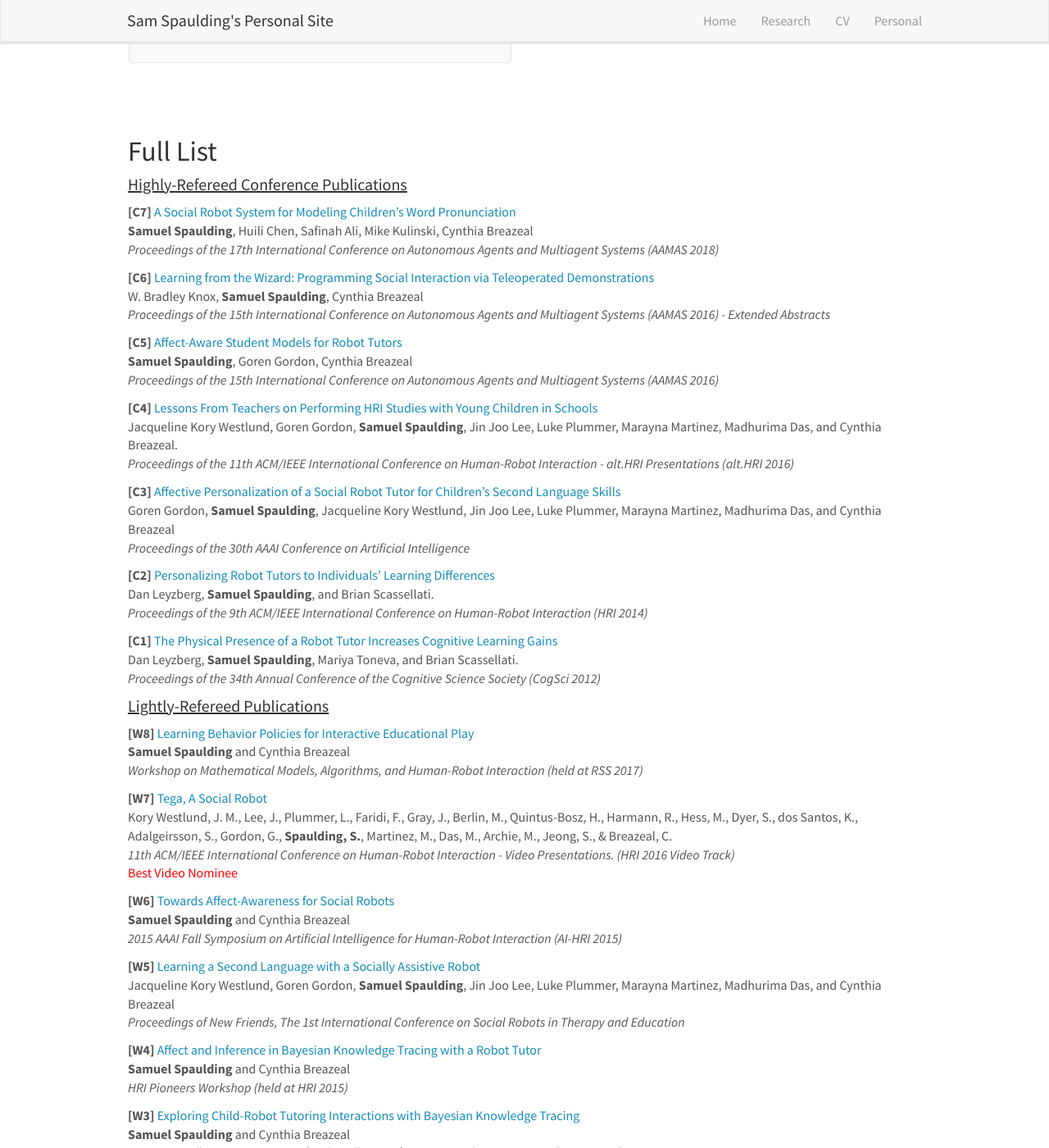
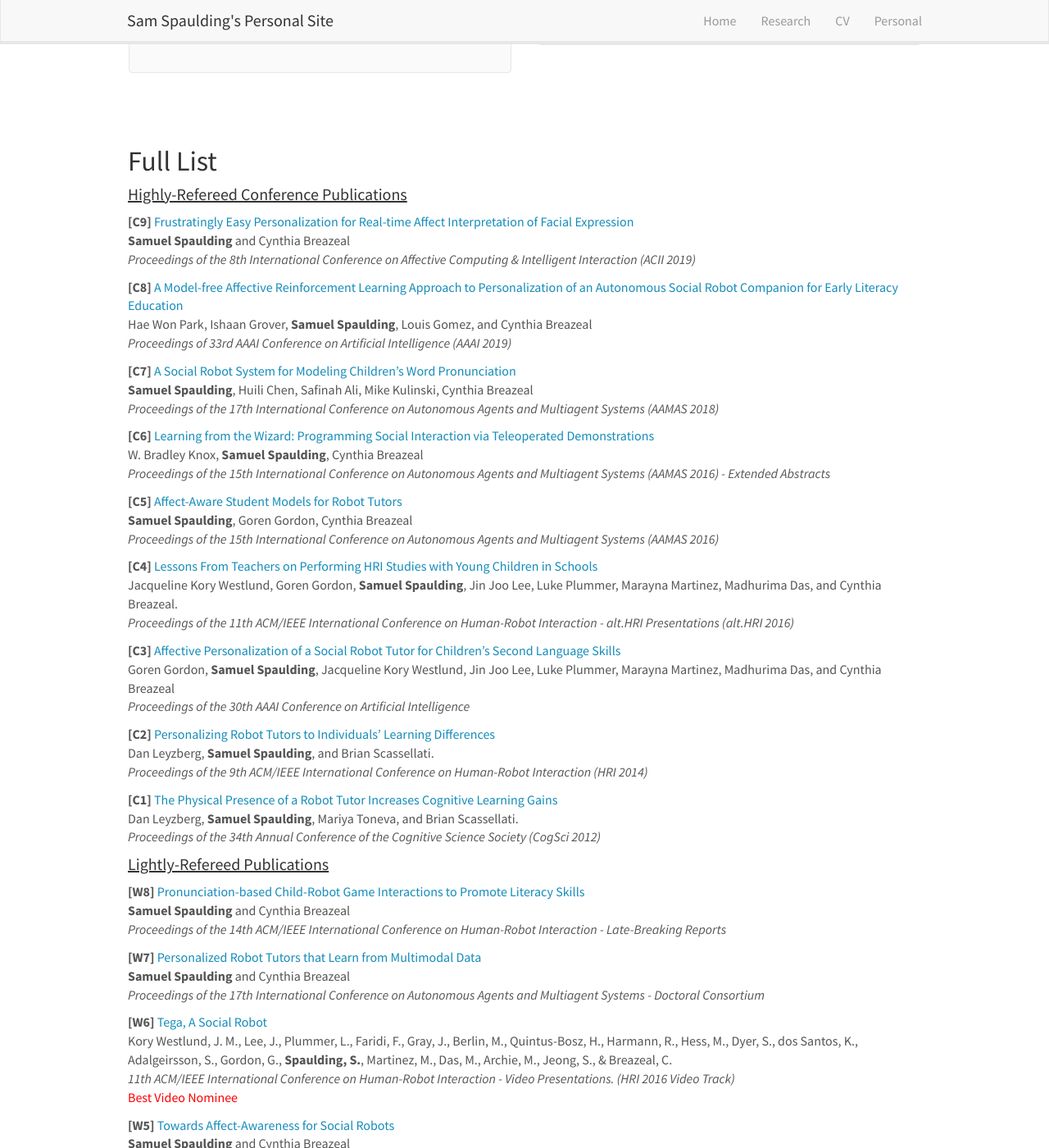
Before and after one commit to SamSpaulding/SamSpaulding.github.io, a Jekyll site: the page built from _pages/research.md, in a window 1280 px wide and 1400 px high, scrolled down 1687 px. Shown: the whole window at 82% size. Built offline with Jekyll 4.4.1, drawn with Linux system fonts in a browser that asks for light colours; some of the changed text lies outside the part shown.

Commit message:
added CRCS talk, ACII papers"

```diff
--- a/_data/news.yml
+++ b/_data/news.yml
@@ -1,3 +1,9 @@
+- date: March 6, 2020
+  headline: "I gave a talk at the <a href=https://crcs.seas.harvard.edu/event/workshop_ai_society>Workshop on AI for Social Impact</a> at the Harvard <a href=https://crcs.seas.harvard.edu/>Center for Research on Computation and Society</a>"
+  image: <br><img src='images/news_pics/crcs_header.png'>
+- date: Septermber 4, 2019
+  headline: "Traveled to Cambridge, UK for ACII 2019, where I presented work on <a href='resources/Spaulding_ACII_19.pdf'>Frustratingly Easy Personalization for Real-time Affect Interpretation of Facial Expression'</a>"
+  image: <br><img src='images/news_pics/acii_horiz.png' >
 - date: July 11, 2019
   headline: "I spoke (by video) on a panel at the <a href=https://www.thechildrensmediaconference.com/blog/2019/07/11/55505/> Children's Media Conference </a> in Sheffield, UK!"
   image: <br><img src='images/news_pics/TCMC_horiz.jpg'>
--- a/_data/pub_list.yml
+++ b/_data/pub_list.yml
@@ -1,3 +1,31 @@
+- title: "Frustratingly Easy Personalization for Real-time Affect Interpretation of Facial Expression"
+  code: C9
+  description: "We present an analysis of techniques for itnerpreting high-frequency affect data, and a simple method for personalized interpretation of facial expression data"
+  authors: <strong>Samuel Spaulding</strong> and Cynthia Breazeal
+  tag: affect
+  venue: Proceedings of the 8th International Conference on Affective Computing & Intelligent Interaction (ACII 2019)
+  venue_code: ACII 2019
+  year: 2019
+  link:
+    url: resources/Spaulding_ACII_19.pdf
+    display:  Here!
+  highlight: 1
+  news2:
+
+- title: "A Model-free Affective Reinforcement Learning Approach to Personalization of an Autonomous Social Robot Companion for Early Literacy Education"
+  code: C8
+  description: "We present results from a long-term, in-school study of personalized, affective storytelling social robot companion"
+  authors: Hae Won Park, Ishaan Grover, <strong>Samuel Spaulding</strong>, Louis Gomez, and Cynthia Breazeal
+  tag: modeling
+  venue: Proceedings of 33rd AAAI Conference on Artificial Intelligence (AAAI 2019)
+  venue_code: AAAI 2019
+  year: 2019
+  link:
+    url: resources/AAAI-19_Park_personalization.pdf
+    display:  Here!
+  highlight: 1
+  news2:
+
 - title: "A Social Robot System for Modeling Children's Word Pronunciation"
   code: C7
   description: "We present a system that autonomously engages children in educational play while modeling and assessing pronunciation ability via Gaussian Process Regression"
@@ -50,11 +78,10 @@
   link:
     url: resources/altHRI16_Lessons_Learned.pdf
     display: Broken Link
-  highlight: 1
+  highlight: 0
 
 - title: Affective Personalization of a Social Robot Tutor for Children's Second Language Skills
   code: C3
-  image: tega.png
   description: Robots that personalized their supportive behaviors to children's affective response were more able to keep the child engaged and happy over 8 weeks of interaction
   authors: Goren Gordon, <strong>Samuel Spaulding</strong>, Jacqueline Kory Westlund, Jin Joo Lee, Luke Plummer, Marayna Martinez, Madhurima Das, and Cynthia Breazeal
   tag: affect
@@ -68,7 +95,6 @@
 
 - title: Personalizing Robot Tutors to Individuals' Learning Differences
   code: C2
-  image: keepon_from_movie.png
   description: Content personalization from a robot improves learning gains
   authors: Dan Leyzberg, <strong>Samuel Spaulding</strong>, and Brian Scassellati.
   tag: personalization
@@ -82,7 +108,6 @@
 
 - title: The Physical Presence of a Robot Tutor Increases Cognitive Learning Gains
   code: C1
-  image: keepon_from_movie.png
   description: People learned more from the lessons given by a physical robot compared ti a video of the same robot or a disembodied voice giving the same lessons.
   authors: Dan Leyzberg, <strong>Samuel Spaulding</strong>, Mariya Toneva, and Brian Scassellati.
   tag: personalization
@@ -94,21 +119,32 @@
     display: The Physical Presence of a Robot Tutor Increases Cognitive Learning Gains
   highlight: 1
 
-- title: Learning Behavior Policies for Interactive Educational Play
+- title: Pronunciation-based Child-Robot Game Interactions to Promote Literacy Skills
   code: W8
-  image: tega.png
-  description: Formulating social, educational gameplay as a planning problem.
+  description: Presenting a pronunciation-based personalization model motivating research in companion social robots that help students practice language/literacy skills.
   authors: <strong>Samuel Spaulding</strong> and Cynthia Breazeal
   tag: modeling
-  venue: Workshop on Mathematical Models, Algorithms, and Human-Robot Interaction (held at RSS 2017)
-  venue_code: Models, Algorithms, and HRI Workshop (RSS 2017)
-  year: 2017
+  venue:  Proceedings of the 14th ACM/IEEE International Conference on Human-Robot Interaction - Late-Breaking Reports
+  venue_code: HRI 2019 Late-breaking Reports
+  year: 2019
   link:
-    url: resources/Spaulding_RSS_LearningBehaviorPolicies.pdf
+    url: resources/HRI19-LBR-Poster.pdf
   highlight: 1
 
+- title: Personalized Robot Tutors that Learn from Multimodal Data
+  code: W7
+  description: Advocating for multimodal personalization in companion social robots.
+  authors: <strong>Samuel Spaulding</strong> and Cynthia Breazeal
+  tag: modeling
+  venue: Proceedings of the 17th International Conference on Autonomous Agents and Multiagent Systems - Doctoral Consortium
+  venue_code: AAMAS 2018 Doctoral Consortium
+  year: 2018
+  link:
+    url: resources/aamas_DC_18.pdf
+  highlight: 0
+
 - title: Tega, A Social Robot
-  code: W7
+  code: W6
   image: tega.png
   description: We built a new robot and made a video about it!
   authors: Kory Westlund, J. M., Lee, J., Plummer, L., Faridi, F., Gray, J., Berlin, M., Quintus-Bosz, H., Harmann, R., Hess, M., Dyer, S., dos Santos, K., Adalgeirsson, S., Gordon, G., <strong>Spaulding, S.</strong>, Martinez, M., Das, M., Archie, M., Jeong, S., & Breazeal, C.
@@ -122,9 +158,9 @@
   awards: Best Video Nominee
 
 - title: Towards Affect-Awareness for Social Robots
-  code: W6
+  code: W5
   image: keepon_from_movie.png
-  description: We describe three levels of affective intelligence for social robots, outline the utility of each level, and sketch future work for robots to achieve each level.
+  description: We describe three levels of affective intelligence for social robots and outline the utility of each level, and sketch future work for robots to achieve each level.
   authors: <strong>Samuel Spaulding</strong> and Cynthia Breazeal
   tag: affect
   venue: 2015 AAAI Fall Symposium on Artificial Intelligence for Human-Robot Interaction (AI-HRI 2015)
@@ -136,7 +172,7 @@
   highlight: 0
 
 - title: Learning a Second Language with a Socially Assistive Robot
-  code: W5
+  code: W4
   image: keepon_from_movie.png
   description: Preliminary presentation of result from a long-term second-language learning study conducted over 8 weeks at a school in Lexington, MA.
   authors: Jacqueline Kory Westlund, Goren Gordon, <strong>Samuel Spaulding</strong>, Jin Joo Lee, Luke Plummer, Marayna Martinez, Madhurima Das, and Cynthia Breazeal
@@ -150,7 +186,7 @@
   highlight: 0
 
 - title: Affect and Inference in Bayesian Knowledge Tracing with a Robot Tutor
-  code: W4
+  code: W3
   image: keepon_from_movie.png
   description: We describe an extension to BKT that uses real-time facial expression analysis to improve a robot tutor's inference of student knowledge.
   authors: <strong>Samuel Spaulding</strong> and Cynthia Breazeal
@@ -164,7 +200,7 @@
   highlight: 0
 
 - title: Exploring Child-Robot Tutoring Interactions with Bayesian Knowledge Tracing
-  code: W3
+  code: W2
   image: keepon_from_movie.png
   description: We propose an extension to the popular Bayesian Knowledge Tracing (BKT) method for modeling student knowledge that leverages the embodied, interactive qualities of a robot tutor.
   authors: <strong>Samuel Spaulding</strong> and Cynthia Breazeal
@@ -178,7 +214,7 @@
   highlight: 0
 
 - title: "Learning Social Interaction from the Wizard: A Proposal"
-  code: W2
+  code: W1
   image: keepon_from_movie.png
   description:
     We propose a method of programming social interaction behavior via learning from teleoperated demonstrations
@@ -193,7 +229,7 @@
   highlight: 1
 
 - title: Animacy Perception and Mind Attribution in a Cognitive Architecture for Human-Robot Interaction
-  code: W1
+  code: W0
   image: keepon_from_movie.png
   description:
     Many aspects of social cognition are rooted in perceptual abilities that are highly tuned to social phenomena. This recent realization has implications for the design of cognitive architectures to support human-robot interaction.
```
Also changed, not shown: images/news_pics/crcs_header.png (added).
